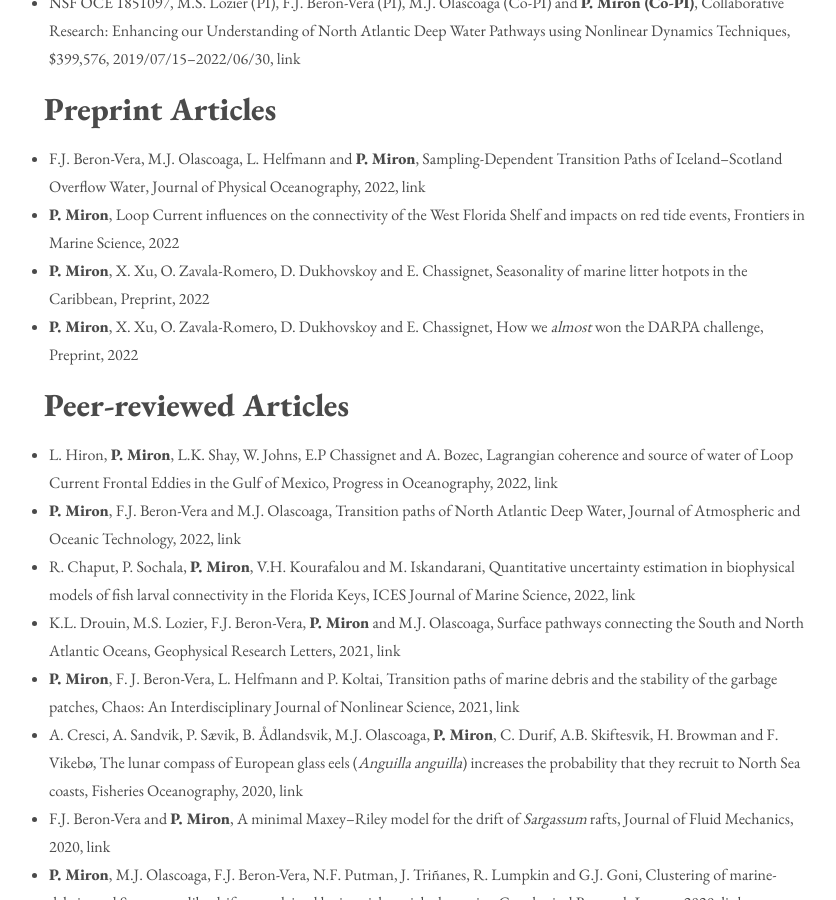
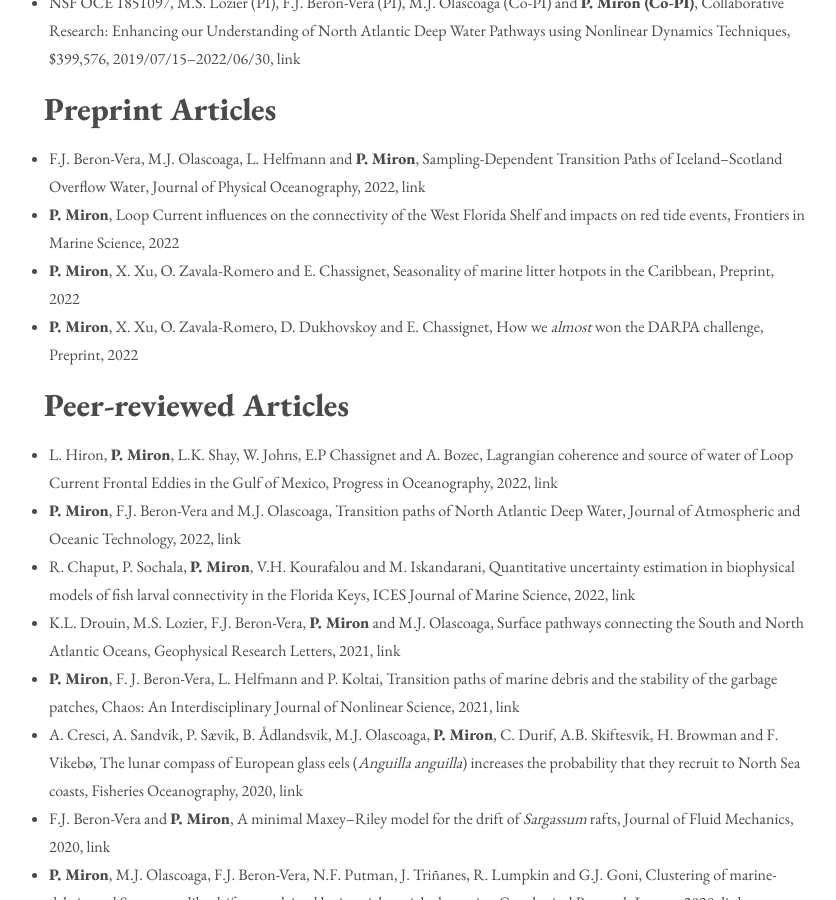
Before and after one commit to philippemiron/philippemiron.github.io, a Jekyll site: the page built from contributions.md, in a window 1280 px wide and 900 px high, scrolled down 732 px. Shown: the whole window, without its empty margins (212-1048 px from the left). Built offline with Jekyll 4.4.1, drawn with Linux system fonts in a browser that asks for light colours; nearby versions of some CDN libraries.

Commit message:
fix author

```diff
--- a/_data/preprint.yml
+++ b/_data/preprint.yml
@@ -10,7 +10,7 @@
   year: '2022'
 
 - title: Seasonality of marine litter hotpots in the Caribbean
-  authors: '**P. Miron**, X. Xu, O. Zavala-Romero, D. Dukhovskoy and E. Chassignet'
+  authors: '**P. Miron**, X. Xu, O. Zavala-Romero and E. Chassignet'
   journal: Preprint
   year: '2022'
 
```
